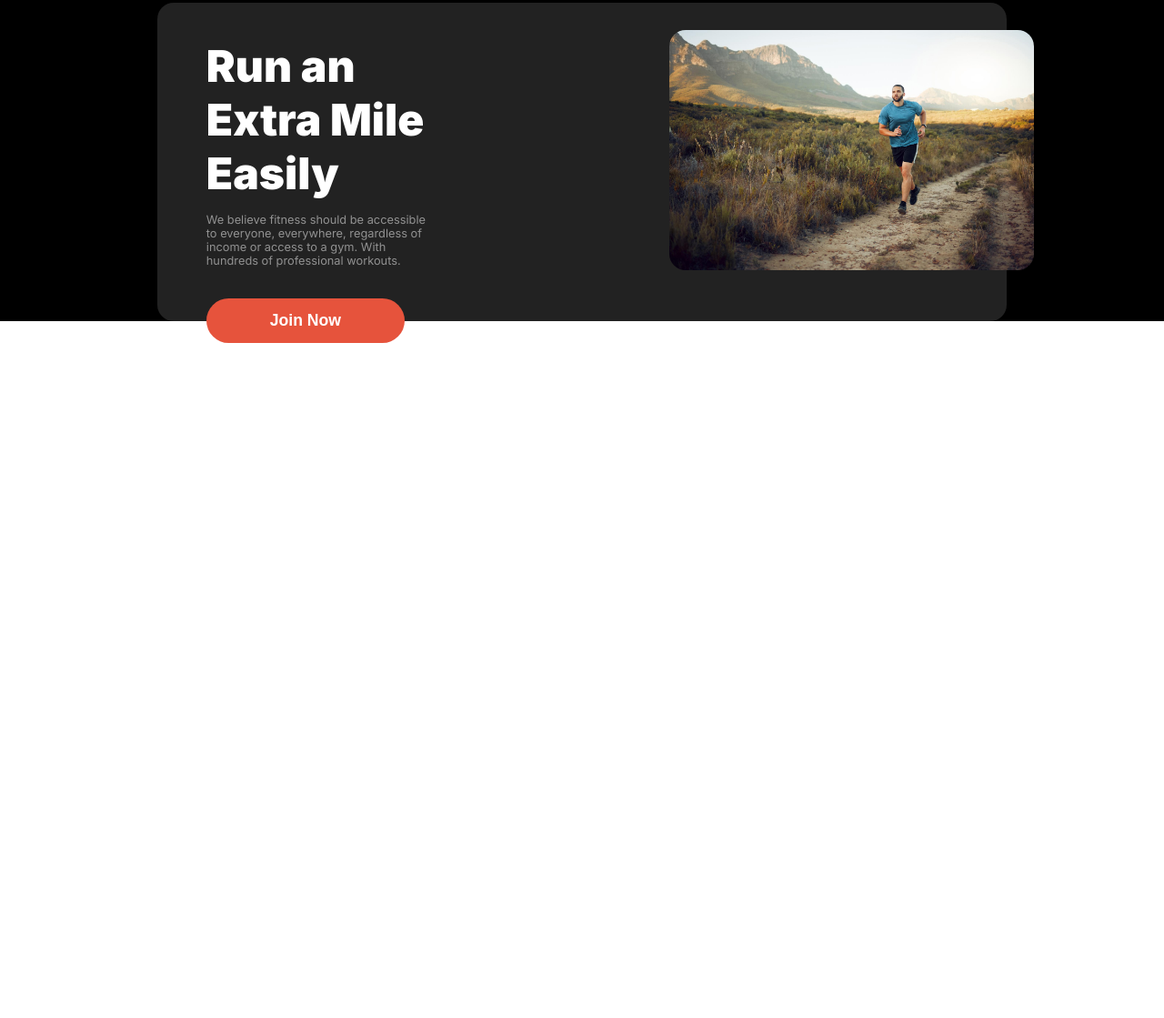
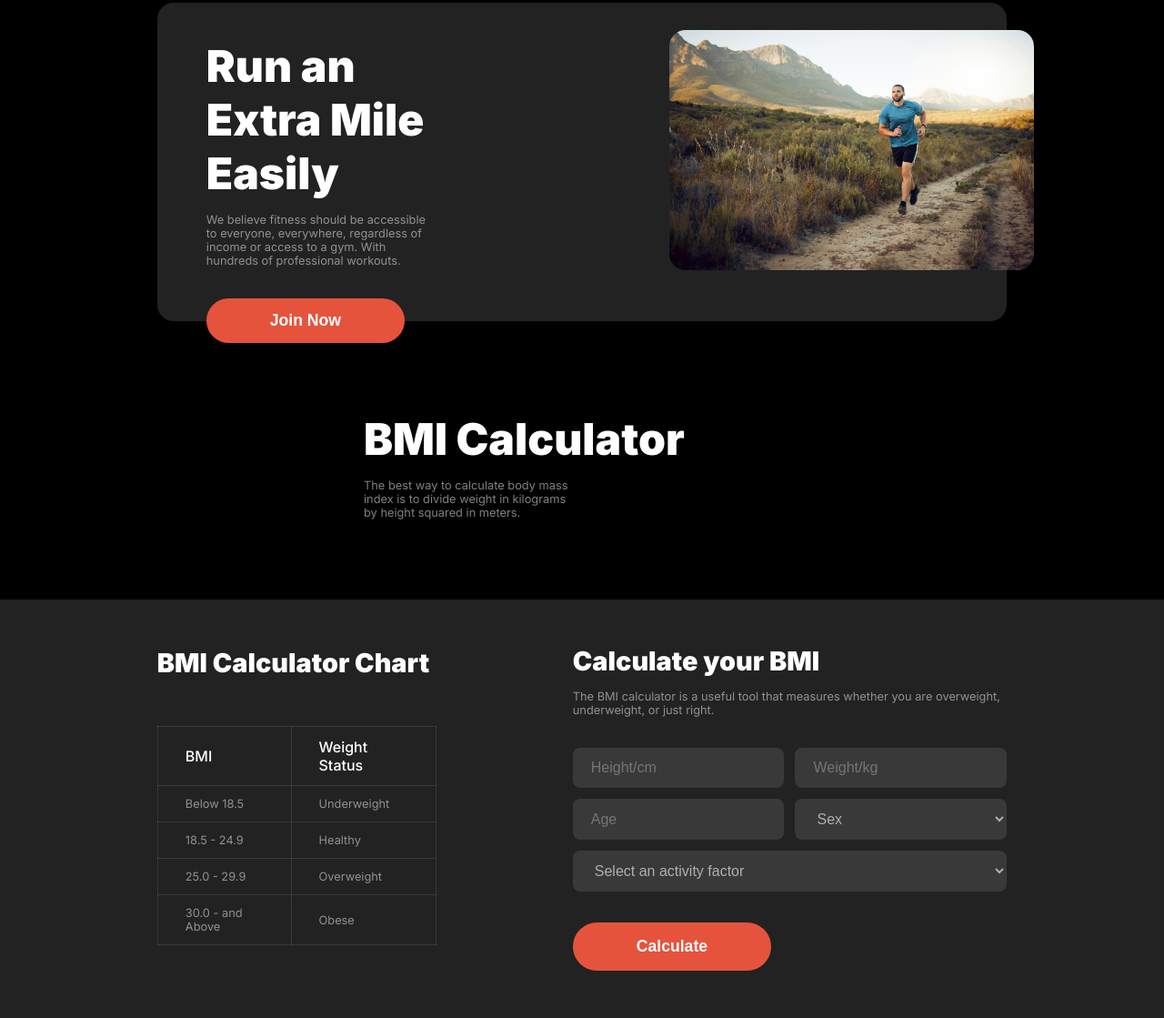
Before and after one commit to Abdullah572001/Assignment-2, a plain HTML site: page index.html in a window 1280 px wide. Shown: the part 1580-2699 px from the top of the page at 91% size. Before the commit the page ends 1957 px from the top, so only its background shows below. Drawn offline with Linux system fonts and the light colour scheme; a web font is replaced by a local one.

Commit message:
addad the BMI Calculator section with responsive

```diff
--- a/index.html
+++ b/index.html
@@ -98,6 +98,71 @@
             </div>
         </div>
 
+        <!-- BMI Calculator section -->
+
+        <div class="bmi">
+            <div class="bmi-header">
+                <h3>BMI Calculator</h3>
+                <p>The best way to calculate body mass index is to divide weight in kilograms by height squared in meters.</p>
+            </div>
+            <div class="bmi-calculator">
+                <div class="bmi-container main-width mobile-main-width">
+                    <div class="bmi-table">
+                        <h3>BMI Calculator Chart</h3>
+                        <table>
+                            <thead>
+                                <tr>
+                                    <th>BMI</th>
+                                    <th>Weight Status</th>
+                                </tr>
+                            </thead>
+                            <tbody>
+                                <tr>
+                                    <td>Below 18.5</td>
+                                    <td>Underweight</td>
+                                </tr>
+                                <tr>
+                                    <td>18.5 - 24.9</td>
+                                    <td>Healthy</td>
+                                </tr>
+                                <tr>
+                                    <td>25.0 - 29.9</td>
+                                    <td>Overweight</td>
+                                </tr>
+                                <tr>
+                                    <td>30.0 - and Above</td>
+                                    <td>Obese</td>
+                                </tr>
+                            </tbody>
+                        </table>
+                    </div>
+                    <div class="bmi-form">
+                        <h3 class="bmi-form-title">Calculate your BMI</h3>
+                        <p class="bmi-form-des">The BMI calculator is a useful tool that measures whether you are overweight, underweight, or just right.</p>
+                        <form>
+                            <input class="input-1" type="text" placeholder="Height/cm">
+                            <input class="input-2" type="text" placeholder="Weight/kg">
+                            <input class="input-3" type="text" placeholder="Age">
+                            <select class="select-1" name="" id="">
+                                <option value="">Sex</option>
+                                <option value="male">Male</option>
+                                <option value="Female">Female</option>
+                                <option value="Other">Other</option>
+                            </select>
+                            <select class="select-2" name="" id="">
+                                <option value="">Select an activity factor</option>
+                                <option value="Big box gyms">Big box gyms</option>
+                                <option value="Boutique gyms">Boutique gyms</option>
+                                <option value="Personal training gyms">Personal training gyms
+                                </option>
+                            </select>
+                        </form>
+                        <button class="btn-primary">Calculate</button>
+                    </div>
+                </div>
+            </div>
+        </div>
+
     </main>
 
     <footer></footer>
--- a/styles/styles.css
+++ b/styles/styles.css
@@ -241,6 +241,99 @@ nav li:first-child{
     padding-right: 70px;
 }
 
+/* BMI Calculator section styles */
+
+.bmi{
+    margin-top: 100px;
+}
+.bmi-header{
+    margin-left: 400px;
+    margin-bottom: 88px;
+}
+.bmi-header h3{
+    font-weight: 900;
+    font-size: 3rem;
+    color: rgba(255, 255, 255, 1);
+}
+.bmi-header p{
+    font-weight: 400;
+    font-size: .8rem;
+    color: rgba(255, 255, 255, 0.5);
+    margin-top: 14px;
+    padding-right: 650px;
+}
+.bmi-calculator{
+    background-color: rgba(34, 34, 34, 1);
+}
+.bmi-container{
+    display: flex;
+    gap: 150px;
+    justify-content: space-between;
+}
+.bmi-table{}
+.bmi-table> h3{
+    font-weight: 900;
+    font-size: 1.8rem;
+    color: rgba(255, 255, 255, 1);
+    padding: 52px 0 52px 0;
+}
+.bmi-table table{
+    border-collapse: collapse;
+}
+.bmi-table td, th{
+    border: 1px solid rgba(255, 255, 255, 0.1);
+    padding: 12px 30px;
+}
+.bmi-table th{
+    text-align: left;
+    font-weight: 500;
+    font-size: 1rem;
+    color: rgba(255, 255, 255, 1);
+}
+.bmi-table td{
+    font-weight: 400;
+    font-size: .8rem;
+    color: rgba(255, 255, 255, 0.5);
+}
+.bmi-form{
+    padding-top: 50px;
+}
+.bmi-form-title{
+    font-weight: 900;
+    font-size: 1.8rem;
+    color: rgba(255, 255, 255, 1);
+    margin-bottom: 14px;
+}
+.bmi-form-des{
+    font-weight: 400;
+    font-size: .8rem;
+    color: rgba(255, 255, 255, 0.5);
+    margin-bottom: 34px;
+    max-width: 520px;
+}
+.bmi-form form{
+    display: grid;
+    gap: 12px;
+    grid-template-columns: repeat(2, 1fr);
+}
+input, select{
+    border-radius: 8px;
+    border: none;
+    padding: 13px 0 13px 20px;
+    background-color: rgba(255, 255, 255, 0.1);
+    font-weight: 400;
+    font-size: 1rem;
+    color: rgba(255, 255, 255, 0.6);
+}
+.select-2{
+    grid-column: span 2;
+}
+.bmi-form button{
+    margin-top: 34px;
+    margin-bottom: 52px;
+    padding: 16px 70px;
+}
+
 /* media query for mobile */
 
 @media screen and (max-width:576px) {
@@ -250,7 +343,8 @@ nav li:first-child{
     }
     .banner,
     .habits-cards,
-    .run{
+    .run,
+    .bmi-container{
         flex-direction: column;
     }
     nav ul{
@@ -281,6 +375,7 @@ nav li:first-child{
     .run{
         max-height: none;
         gap: 0;
+        margin-top: 66px;
     }
     .run-content{
         padding: 30px;
@@ -293,4 +388,17 @@ nav li:first-child{
         padding-left: 110px;
         padding-right: 110px;
     }
+    .bmi-header{
+        margin: 25px;
+    }
+    .bmi-header p{
+        padding-right: 50px;
+    }
+    .bmi-form-des{
+        max-width: none;
+    }
+    input, select{
+        font-size: .8rem;
+        padding: 15px 0 15px 15px;
+    }
 }
```
